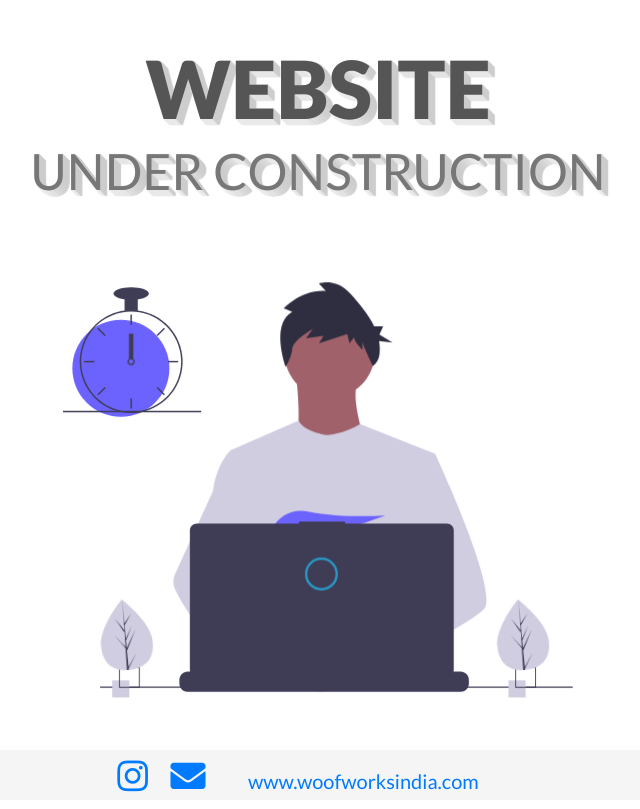
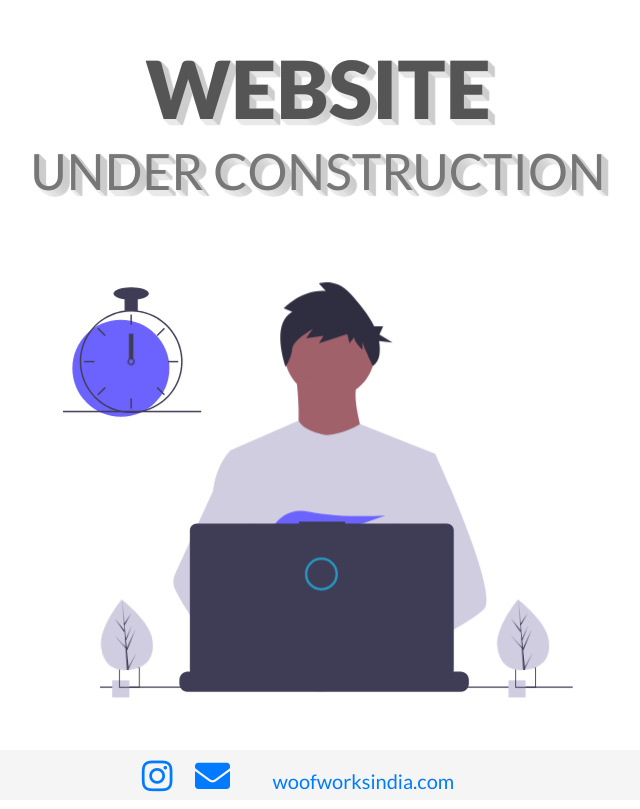
Before and after one commit to EISHKARAN/Landing-Page-WoofWorks, a plain HTML site: page index.html in a window 1280 px wide. Shown: the whole page, without its empty margins (322-962 px from the left). Drawn offline with nearby package versions, Linux system fonts and the light colour scheme.

Commit message:
Update index.html

```diff
--- a/index.html
+++ b/index.html
@@ -254,7 +254,7 @@
                     <i class="fas fa-envelope" style="font-size: 3.5rem;" ></i>
                 </a>
             </div>
-            <a href="www.woofworksindia.com" style="align-content: center; font-size: 2rem;">www.woofworksindia.com</a>
+            <a href="http://woofworksindia.com" style="align-content: center; font-size: 2rem;">woofworksindia.com</a>
         </div>
       </footer>
     <script
```
